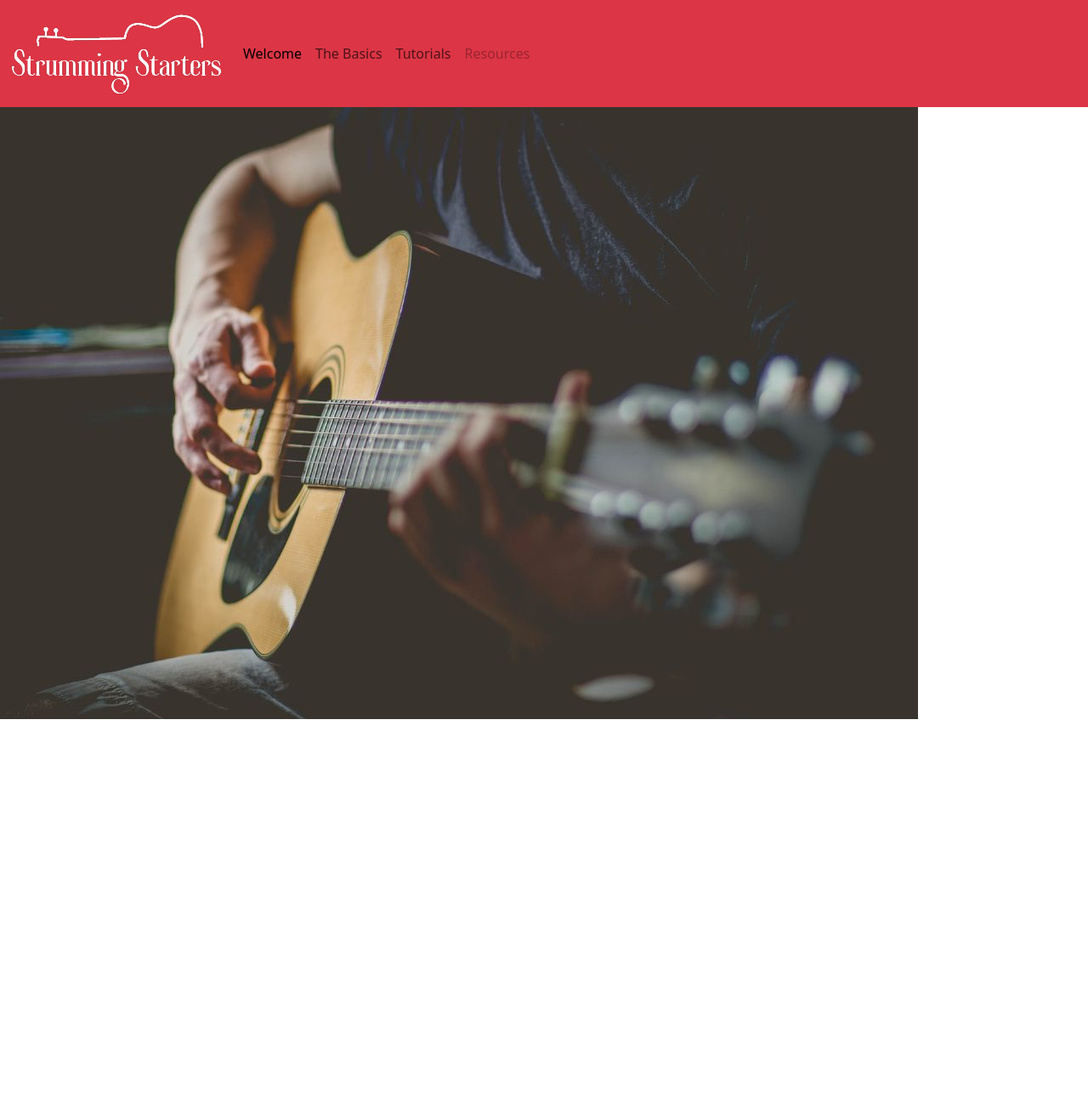
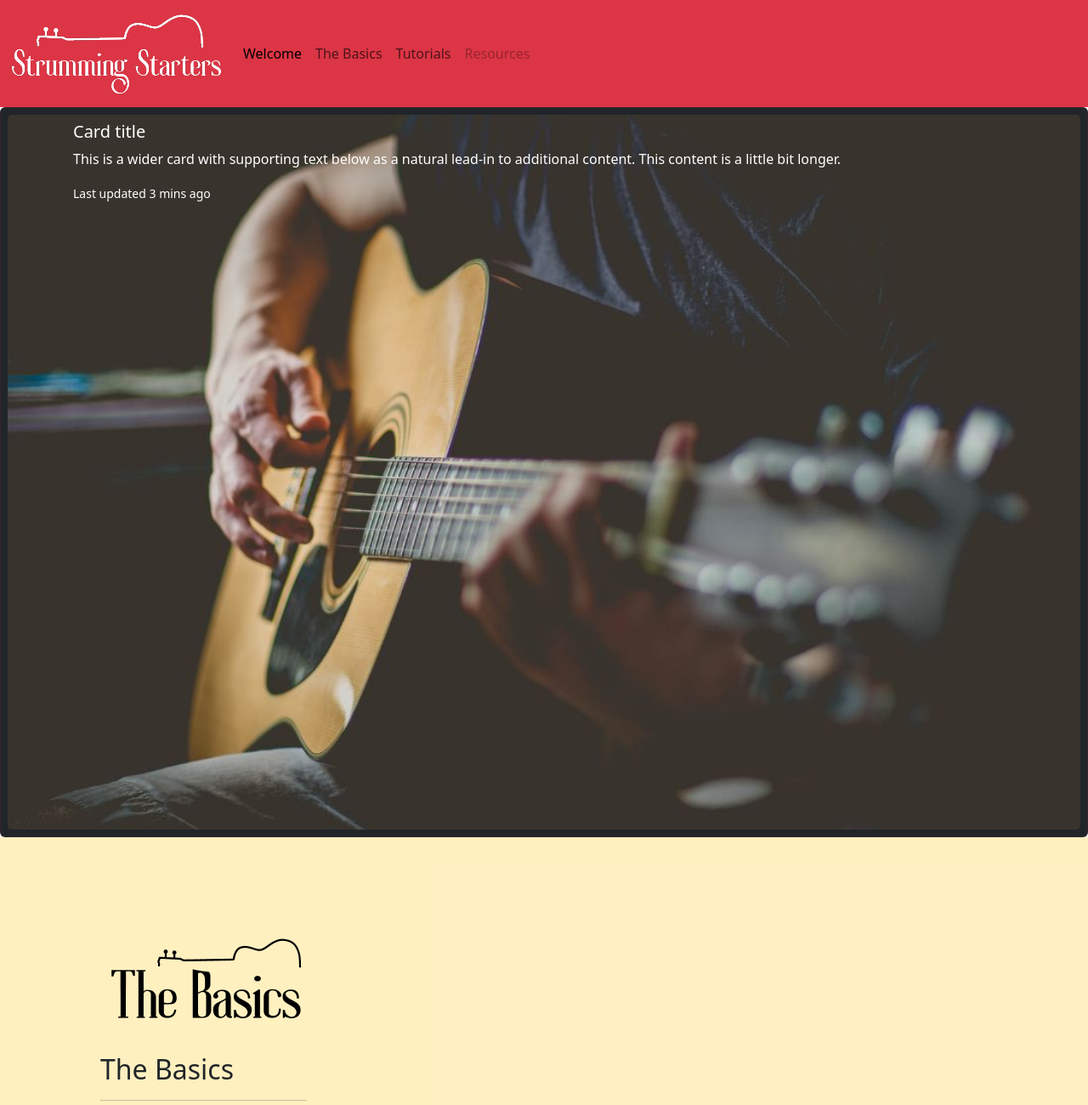
Before and after one commit to Manolo323/my-pwp-manny, a plain HTML site: page public_html/index.html in a window 1280 px wide. Shown: the top 1300 px of the page at 85% size. Before the commit the page ends 846 px from the top, so only its background shows below. Drawn offline with nearby package versions, Linux system fonts and the light colour scheme.

Commit message:
added sections for 'The Basics' section and inserted logo in header

```diff
--- a/public_html/index.html
+++ b/public_html/index.html
@@ -7,7 +7,6 @@
     <link href="https://cdn.jsdelivr.net/npm/bootstrap@5.3.0-alpha3/dist/css/bootstrap.min.css" rel="stylesheet" integrity="sha384-KK94CHFLLe+nY2dmCWGMq91rCGa5gtU4mk92HdvYe+M/SXH301p5ILy+dN9+nJOZ" crossorigin="anonymous">
 </head>
 <body>
-<header>
 <!--- NavBar With Logo --->
 <nav class="navbar navbar-expand-lg bg-danger">
     <div class="container-fluid">
@@ -36,10 +35,31 @@
     </div>
 </nav>
 <!-- Header With Background Image -->
-
-    <img class="bg-image-fluid max-auto d-flex" src="strumming-starters-logos-images/bg-image-guitar.jpg" alt="guitar player">
-
+<header>
+    <div class="card text-bg-dark border border-danger p-2 border-opacity-10">
+        <img src="strumming-starters-logos-images/bg-image-guitar.jpg" class="card-img" alt="guitar player">
+            <div class="container card-img-overlay">
+                <h5 class="card-title">Card title</h5>
+                <p class="card-text">This is a wider card with supporting text below as a natural lead-in to additional content. This content is a little bit longer.</p>
+                <p class="card-text"><small>Last updated 3 mins ago</small></p>
+            </div>
+    </div>
 </header>
+<!-- The Basics -->
+<section class="bg-warning p-2 text-dark bg-opacity-25">
+    <div class="container-lg my-5 p-5">
+        <div class="row">
+            <div class="header">
+                <img src="strumming-starters-logos-images/header-2.png" alt="The Basics Header">
+            </div>
+            <div class="col-lg-3 col-lg-offset-2 text-start">
+                <h2 class="section-heading">The Basics</h2>
+                <hr class="light">
+                <p class="text-faded">Lorem ipsum dolor sit amet, consectetur adipiscing elit. Nullam auctor semper libero, vitae bibendum magna varius eu. Duis porttitor dolor vel semper lacinia. Donec nec sodales libero. Suspendisse potenti. Sed interdum consectetur elit, eu tempor enim venenatis eget. Vivamus placerat eros quis nisl dictum, vel faucibus turpis sagittis. </p>
+            </div>
+        </div>
+    </div>
+</section>
 <script src="https://cdn.jsdelivr.net/npm/bootstrap@5.3.0-alpha3/dist/js/bootstrap.bundle.min.js" integrity="sha384-ENjdO4Dr2bkBIFxQpeoTz1HIcje39Wm4jDKdf19U8gI4ddQ3GYNS7NTKfAdVQSZe" crossorigin="anonymous"></script>
 </body>
 </html>
```
Also changed, not shown: public_html/strumming-starters-logos-images/header-2.png (added).
